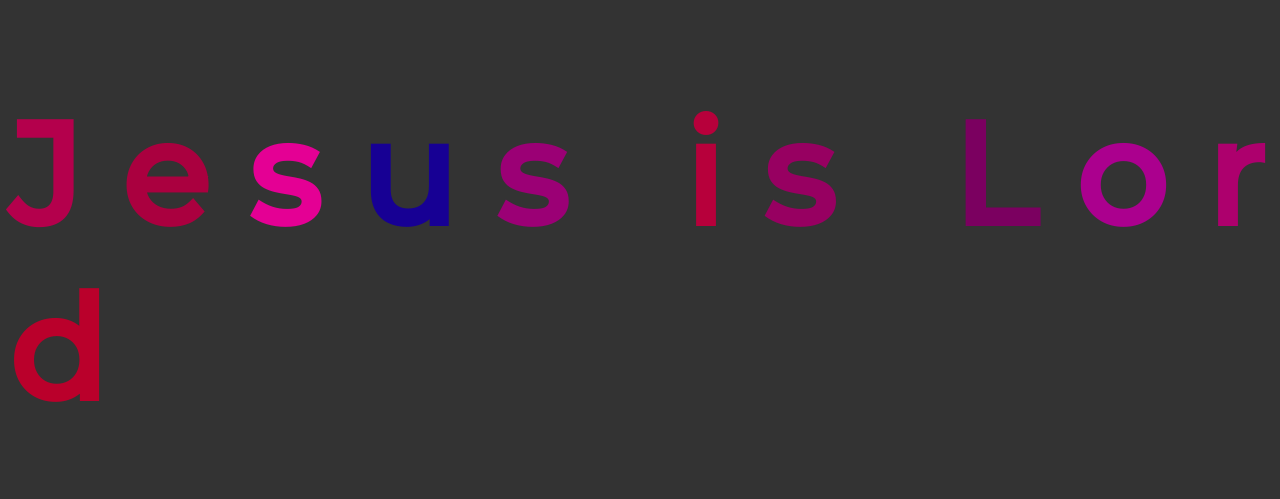
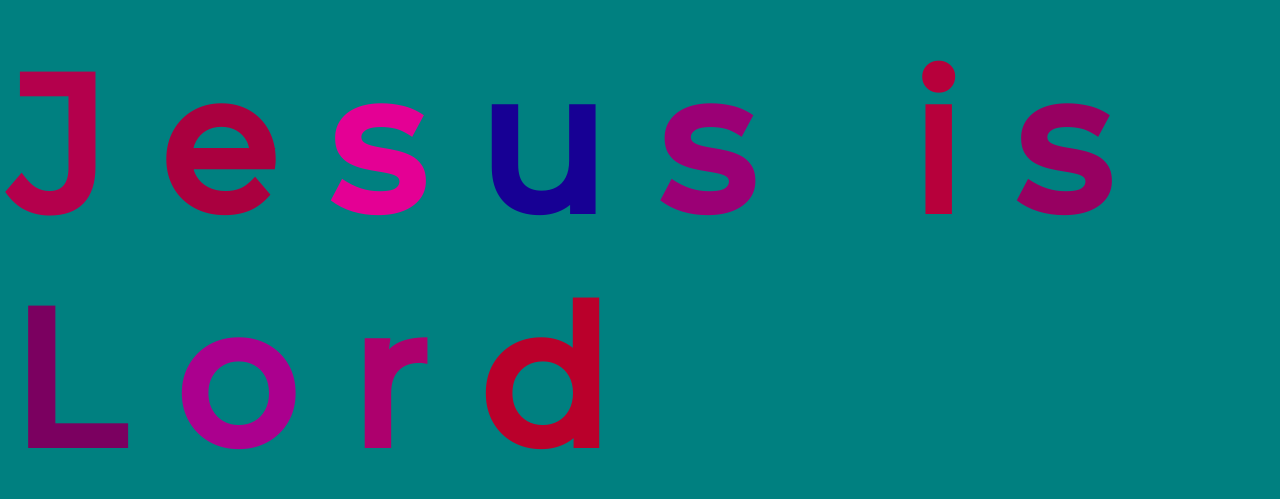
Before and after one commit to corjim/firstGitDemo, a plain HTML site: page index.html in a window 1280 px wide. Shown: the part 146-645 px from the top of the page. Drawn offline with Linux system fonts and the light colour scheme.

Commit message:
tweak css

```diff
--- a/springB.css
+++ b/springB.css
@@ -29,11 +29,11 @@ body {
   justify-content: center;
   align-items: center;
   height: 100vh;
-  background-color: #333;
+  background-color: teal;
 }
 
 h1 {
-  font-size: 9rem;
+  font-size: 12rem;
   font-family: montserrat;
 }
 
```
